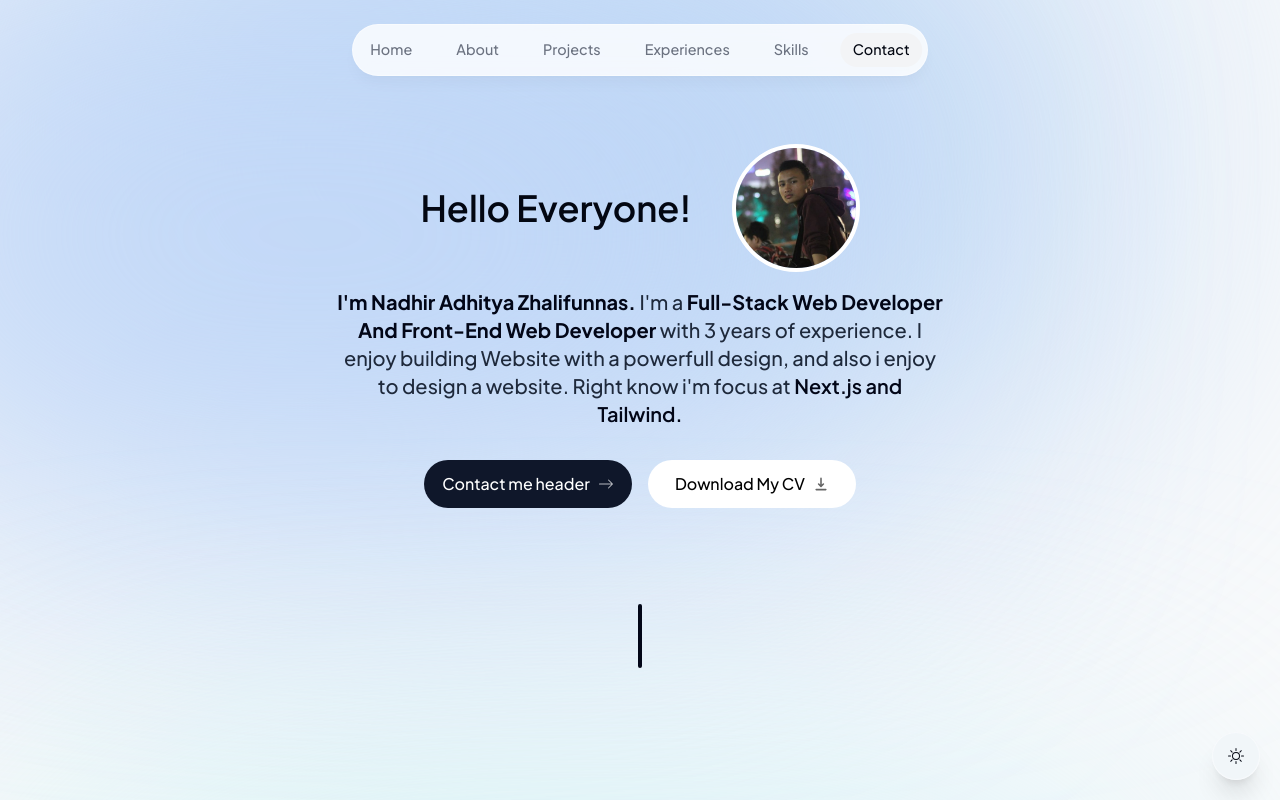
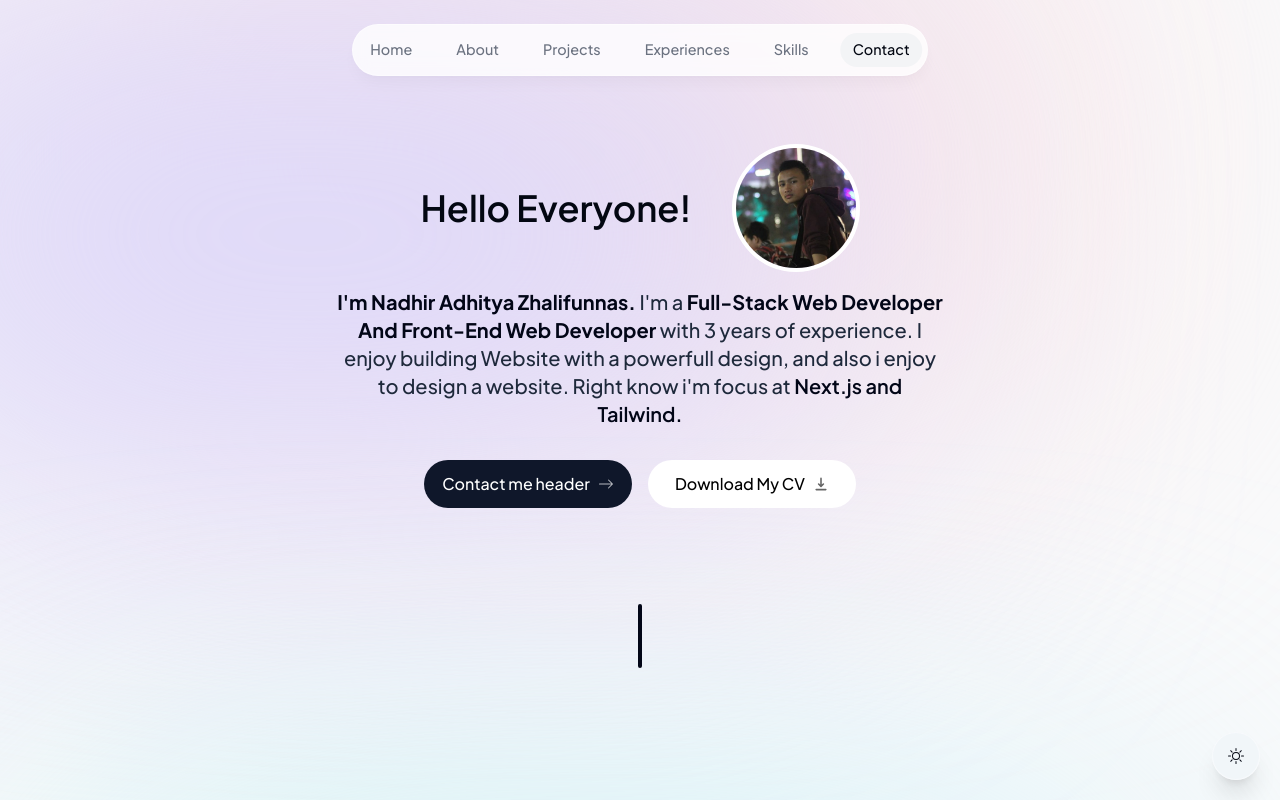
Before and after one commit to Nadhiradhit/personal-website, a Next.js app: page / in a window 1280 px wide. Shown: the top 800 px of the page. Built offline with nearby package versions, Linux system fonts and the light colour scheme.

Commit message:
fix: responsive for smartphone

```diff
--- a/app/layout.tsx
+++ b/app/layout.tsx
@@ -34,16 +34,12 @@ export default function RootLayout({
     <html lang="en" className="!scroll-smooth">
       <body
           className={`${plusJakarta.variable} font-plus
-        bg-gray-50 text-gray-950 relative pt-28 sm:pt-36 overflow-x-hidden
+        bg-gray-50 text-gray-950 relative pt-28 sm:pt-36
           dark:bg-gray-950 dark:text-gray-50 transition-all
         `}
         >
-        <div className="bg-[#adcef3] absolute top-[-6rem] -z-10 right-[11rem] h-[31.25rem] w-[31.25rem] rounded-full blur-[10rem] sm:w-[68.75rem]
-          dark:bg-[#1a2744]
-        "></div>
-        <div className="bg-[#c3d8f8] absolute top-[-1rem] -z-10 left-[-35rem] h-[31.25rem] w-[50rem] rounded-full blur-[10rem] sm:w-[68.75rem] md:left-[-33rem] lg:left-[-28rem] xl:left-[-15rem] 2xl:left-[-5rem]
-        dark:bg-[#342d77]
-        "></div>
+        <div className="bg-[#fbe2e3] absolute top-[-6rem] -z-10 right-[11rem] h-[31.25rem] w-[31.25rem] rounded-full blur-[10rem] sm:w-[68.75rem] dark:bg-[#946263]"></div>
+        <div className="bg-[#dbd7fb] absolute top-[-1rem] -z-10 left-[-35rem] h-[31.25rem] w-[50rem] rounded-full blur-[10rem] sm:w-[68.75rem] md:left-[-33rem] lg:left-[-28rem] xl:left-[-15rem] 2xl:left-[-5rem] dark:bg-[#676394]"></div>
 
         <ActiveSectionContentProvider>
           <Header />
--- a/components/contents/About/About.tsx
+++ b/components/contents/About/About.tsx
@@ -24,7 +24,7 @@ export default function About() {
                     I am always looking to learn new technologies.{" "}
                     I am currently looking for a <span className="font-bold"> full-time </span> position as a Full-Stack Web Developer and Front-End Web Developer.
                 </p>
-                <div className="bg-gradient-to-tr from-[#b3f0e8] to-[#ceecfd] absolute top-[-1rem] -z-10 left-[10rem]
+                <div className="bg-gradient-to-tr from-[#b3f0e8] to-[#ceecfd] absolute top-[-1rem] -z-10 left-[-30rem]
                 h-[20.25rem] w-[50rem] rounded-full blur-[10rem] sm:w-[68.75rem] md:left-[-33rem] lg:left-[-28rem] xl:left-[-15rem] 2xl:left-[-5rem]
                 dark:from-[#3f2d5f] dark:to-[#42155c]
                 "></div>
--- a/components/contents/Skills/Skills.tsx
+++ b/components/contents/Skills/Skills.tsx
@@ -44,7 +44,7 @@ export default function Skills() {
                         ))
                     }
                 </ul>
-            <div className="bg-gradient-to-tl from-[#a1f19e] to-[#74bce6] absolute top-[-1rem] -z-10 left-[60rem] h-[20.25rem] sm:h-[10.25rem] w-[50rem] rounded-full blur-[10rem] sm:w-[68.75rem] md:left-[-33rem] lg:left-[-28rem] xl:left-[-15rem] 2xl:left-[-5rem]
+            <div className="bg-gradient-to-tl from-[#a1f19e] to-[#74bce6] absolute top-[-3rem] -z-10 left-[-30rem] h-[20.25rem] sm:h-[10.25rem] w-[50rem] rounded-full blur-[10rem] sm:w-[68.75rem] md:left-[-33rem] lg:left-[-28rem] xl:left-[-15rem] 2xl:left-[-5rem]
             dark:from-[#40295a] dark:to-[#6f4599]
             "></div>
             </div>
--- a/components/contents/contact/Contact.tsx
+++ b/components/contents/contact/Contact.tsx
@@ -15,9 +15,9 @@ export default function Contact() {
     const opacityProgress = useTransform(scrollYProgress, [0, 1], [0.6, 1])
     const { ref } = useSectionInView("Contact", 0.5)
     return (
-        <section ref={ref} id="contact" className="text-slate-950 z-10 mt-28 max-w-[53rem] scroll-mt-28 sm:mb-40">
+        <section ref={ref} id="contact" className="text-slate-950 z-10 mt-28 max-w-[53rem] w-full scroll-mt-28 sm:mb-40">
             <SectionHeading> Contact Me!</SectionHeading>
-            <p className="text-xl font-semibold dark:text-slate-50">You can reach me on Github or linkedIn 😉</p>
+            <p className="text-md md:text-xl font-semibold dark:text-slate-50 text-center mb-5">You can reach me on Github or linkedIn 😉</p>
                 <motion.div ref={scroll} className="flex justify-center items-center gap-5 my-3"
                 style={{
                     scale: scaleProgress,
```
Also changed, not shown: components/layouts/header.tsx (indentation only).
